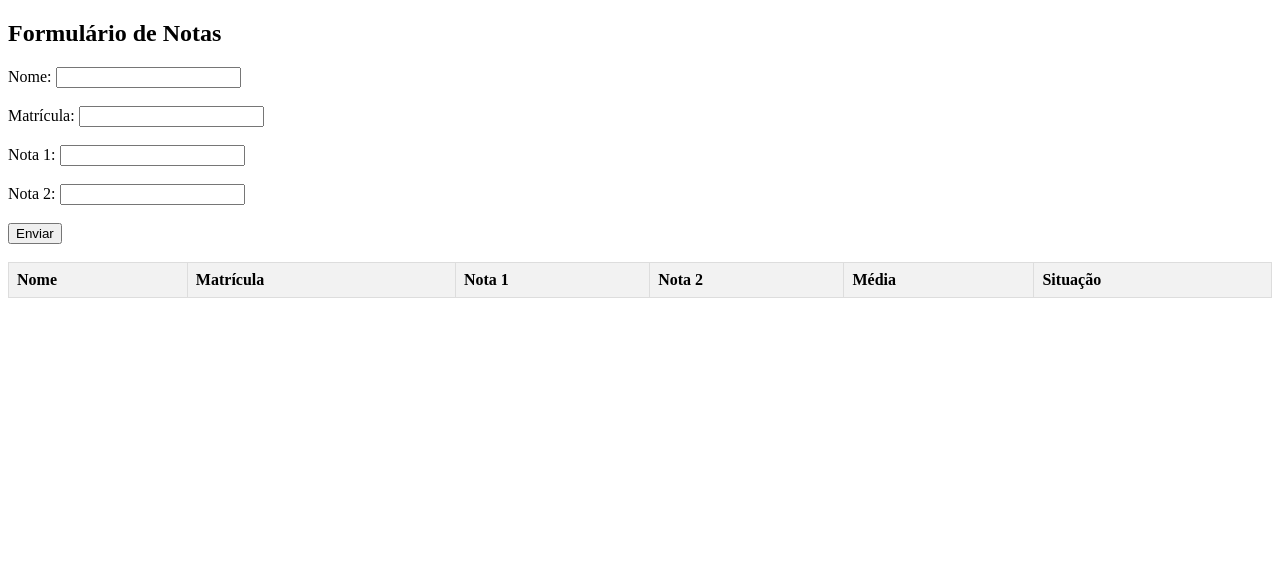
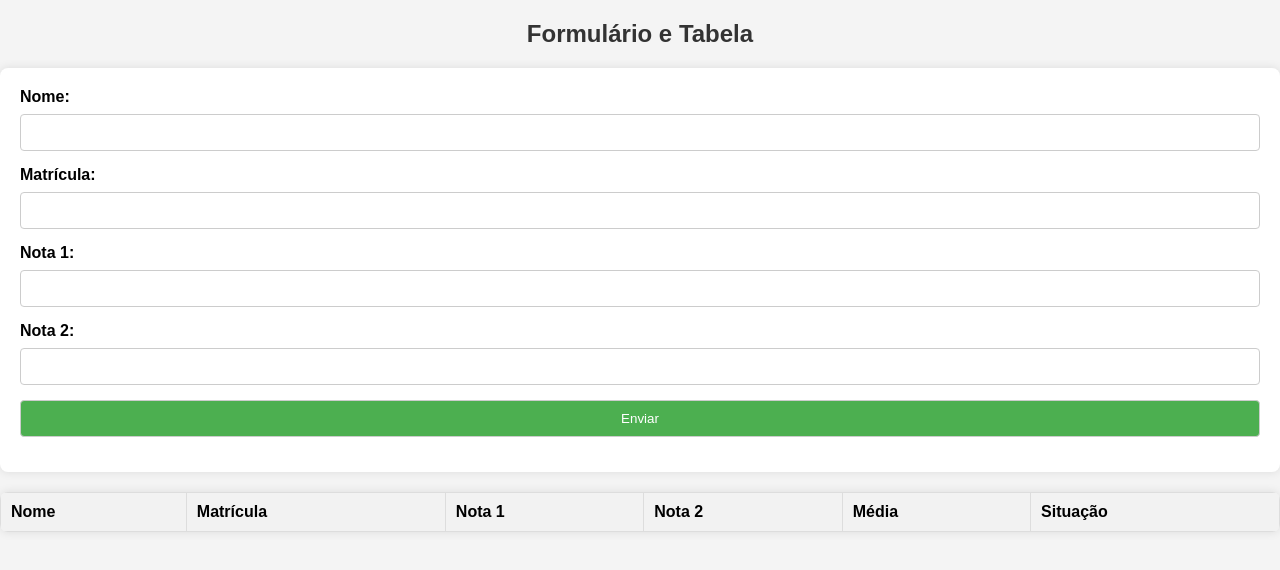
Before and after one commit to LeonardoSou7/otavio, a plain HTML site: page index.html in a window 1280 px wide. Drawn offline with Linux system fonts and the light colour scheme.

Commit message:
Add files via upload

```diff
--- a/index.html
+++ b/index.html
@@ -3,41 +3,93 @@
 <head>
     <meta charset="UTF-8">
     <meta name="viewport" content="width=device-width, initial-scale=1.0">
-    <title>Formulário de Notas</title>
+    <title>Formulário e Tabela</title>
     <style>
+        body {
+            font-family: Arial, sans-serif;
+            background-color: #f4f4f4;
+            margin: 0;
+            padding: 0;
+        }
+
+        h2 {
+            text-align: center;
+            color: #333;
+        }
+
+        form {
+            background-color: #fff;
+            padding: 20px;
+            border-radius: 8px;
+            box-shadow: 0 0 10px rgba(0, 0, 0, 0.1);
+            margin-bottom: 20px;
+        }
+
+        label {
+            display: block;
+            margin-bottom: 8px;
+            font-weight: bold;
+        }
+
+        input[type="text"],
+        input[type="number"],
+        button {
+            width: 100%;
+            padding: 10px;
+            margin-bottom: 15px;
+            border: 1px solid #ccc;
+            border-radius: 4px;
+            box-sizing: border-box;
+        }
+
+        button {
+            background-color: #4caf50;
+            color: #fff;
+            cursor: pointer;
+            transition: background-color 0.3s ease;
+        }
+
+        button:hover {
+            background-color: #45a049;
+        }
+
         table {
             border-collapse: collapse;
             width: 100%;
+            border-radius: 8px;
+            overflow: hidden;
+            box-shadow: 0 0 10px rgba(0, 0, 0, 0.1);
+            margin-top: 20px;
         }
+
         th, td {
             border: 1px solid #dddddd;
             text-align: left;
-            padding: 8px;
+            padding: 10px;
         }
+
         th {
             background-color: #f2f2f2;
         }
     </style>
 </head>
 <body>
-    <h2>Formulário de Notas</h2>
+    <h2>Formulário e Tabela</h2>
     <form id="cadastroForm">
         <label for="nome">Nome:</label>
-        <input type="text" id="nome" name="nome" required><br><br>
+        <input type="text" id="nome" name="nome" required>
 
         <label for="matricula">Matrícula:</label>
-        <input type="text" id="matricula" name="matricula" required><br><br>
+        <input type="number" id="matricula" name="matricula" required>
 
         <label for="nota1">Nota 1:</label>
-        <input type="number" step="0.01" id="nota1" name="nota1" required><br><br>
+        <input type="number" step="0.01" id="nota1" name="nota1" required>
 
         <label for="nota2">Nota 2:</label>
-        <input type="number" step="0.01" id="nota2" name="nota2" required><br><br>
+        <input type="number" step="0.01" id="nota2" name="nota2" required>
 
         <button type="button" onclick="adicionarLinha()">Enviar</button>
     </form>
-
-    <br>
 
     <table id="tabela">
         <thead>
```
